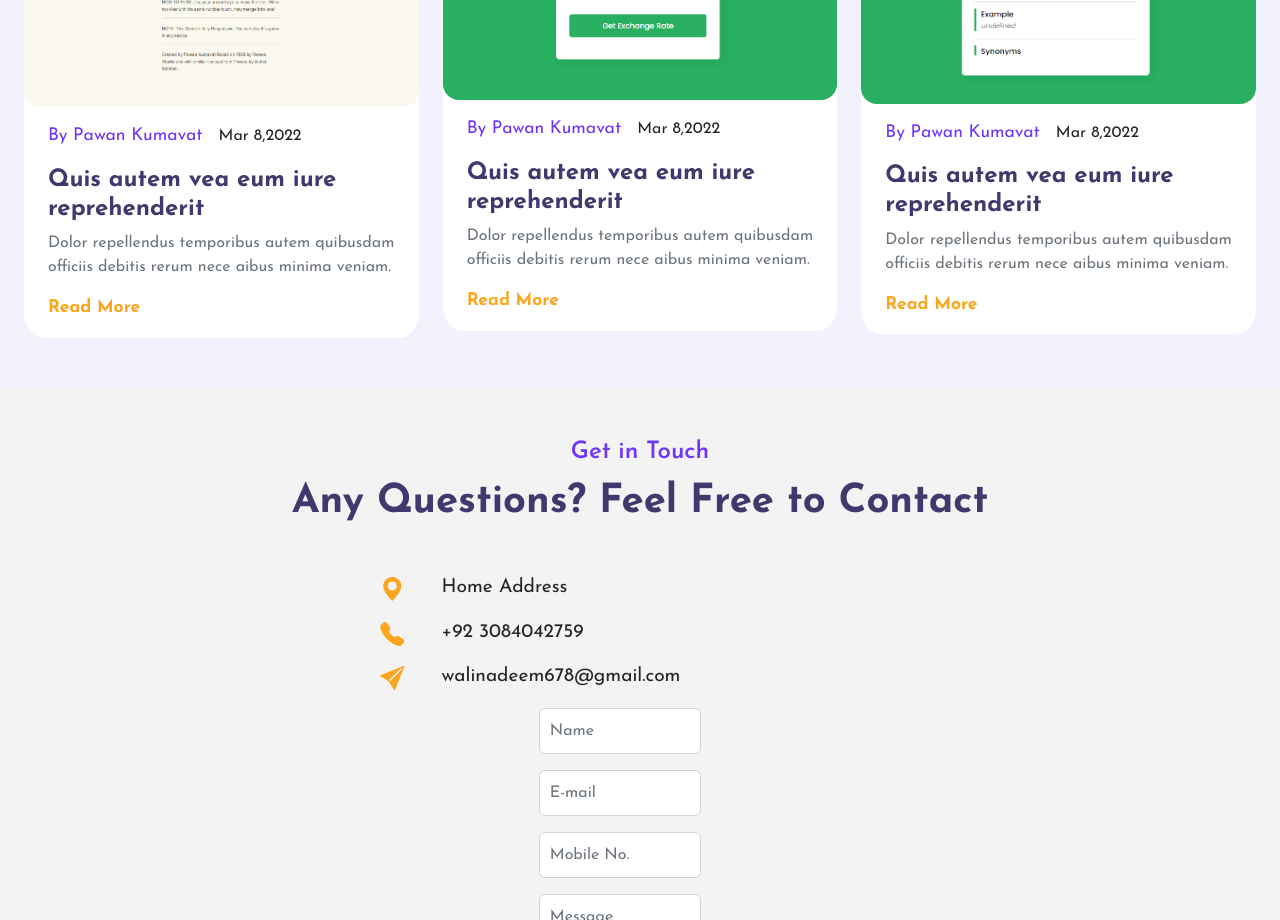
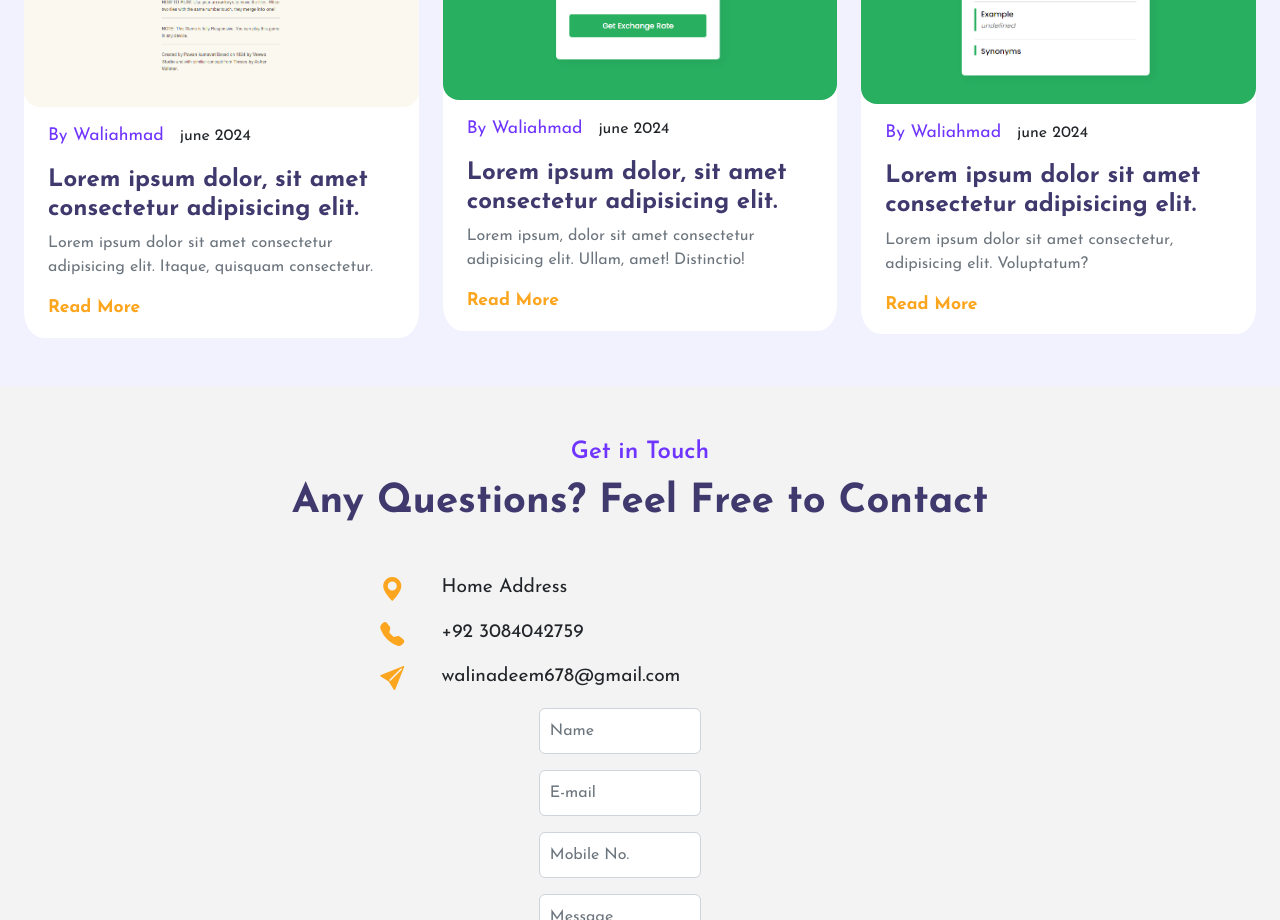
Before and after one commit to waliahamd/portfolia, a plain HTML site: page index.html in a window 1280 px wide. Shown: the part 3660-4580 px from the top of the page. Drawn offline with nearby package versions, Linux system fonts and the light colour scheme.

Commit message:
Update index.html

```diff
--- a/index.html
+++ b/index.html
@@ -470,14 +470,13 @@
               alt="..."
             />
             <div class="card-body px-4">
-              <small>By Pawan Kumavat</small
-              ><span class="ms-3">Mar 8,2022</span>
+              <small>By Waliahmad</small
+              ><span class="ms-3">june 2024</span>
               <h4 class="card-title">
-                <a href="">Quis autem vea eum iure reprehenderit</a>
+                <a href="">Lorem ipsum dolor, sit amet consectetur adipisicing elit.</a>
               </h4>
               <p class="text-muted">
-                Dolor repellendus temporibus autem quibusdam officiis debitis
-                rerum nece aibus minima veniam.
+                Lorem ipsum dolor sit amet consectetur adipisicing elit. Itaque, quisquam consectetur.
               </p>
               <a href="#" class="read-more-btn link" data-bs-toggle="modal" data-bs-target="#exampleModal1">Read More</a>
             </div>
@@ -491,15 +490,15 @@
               alt="..."
             />
             <div class="card-body px-4">
-              <small>By Pawan Kumavat</small
-              ><span class="ms-3">Mar 8,2022</span>
+              <small>By Waliahmad</small
+              ><span class="ms-3">june 2024</span>
               <h4 class="card-title">
-                <a href="">Quis autem vea eum iure reprehenderit</a>
+                <a href="">Lorem ipsum dolor, sit amet consectetur adipisicing elit.
+
+                </a>
               </h4>
               <p class="text-muted">
-                Dolor repellendus temporibus autem quibusdam officiis debitis
-                rerum nece aibus minima veniam.
-              </p>
+               Lorem ipsum, dolor sit amet consectetur adipisicing elit. Ullam, amet! Distinctio!              </p>
               <a href="#" class="read-more-btn link" data-bs-toggle="modal" data-bs-target="#exampleModal2">Read More</a>
             </div>
           </div>
@@ -512,14 +511,14 @@
               alt="..."
             />
             <div class="card-body px-4">
-              <small>By Pawan Kumavat</small
-              ><span class="ms-3">Mar 8,2022</span>
+              <small>By Waliahmad</small
+              ><span class="ms-3">june 2024</span>
               <h4 class="card-title">
-                <a href="">Quis autem vea eum iure reprehenderit</a>
+                <a href="">Lorem ipsum dolor sit amet consectetur adipisicing elit.</a>
               </h4>
               <p class="text-muted">
-                Dolor repellendus temporibus autem quibusdam officiis debitis
-                rerum nece aibus minima veniam.
+
+                Lorem ipsum dolor sit amet consectetur, adipisicing elit. Voluptatum?
               </p>
               <a href="#" class="read-more-btn link" data-bs-toggle="modal" data-bs-target="#exampleModal3">Read More</a>
             </div>
@@ -537,9 +536,9 @@
                   <img src="images/2048game.png" class="img-fluid" alt="">
                 </div>
                 <div class="content mt-3">
-                  <small>By Pawan Kumavat</small
-                    ><span class="text-muted ms-2">Mar 8,2022</span>
-                  <h4 class="card-title mt-3">Quis autem vea eum iure reprehenderit</h4>
+                  <small>By Waliahmad</small
+                    ><span class="text-muted ms-2">june 2024</span>
+                  <h4 class="card-title mt-3">Lorem ipsum, dolor sit amet consectetur adipisicing elit. Quasi.</h4>
                   <div class="social-links mt-4">
                       <button href="" class="rounded-pill dribble">
                         <i class="bi bi-dribbble"></i>
@@ -609,9 +608,9 @@
                   <img src="images/currency-converter.png" class="img-fluid" alt="">
                 </div>
                 <div class="content mt-3">
-                  <small>By Pawan Kumavat</small
+                  <small>By Waliahmad</small
                     ><span class="text-muted ms-2 ms-md-0">Mar 8,2022</span>
-                  <h4 class="card-title mt-3">Quis autem vea eum iure reprehenderit</h4>
+                  <h4 class="card-title mt-3">Lorem ipsum, dolor sit amet consectetur adipisicing elit.</h4>
                   <div class="social-links mt-4">
                       <button href="" class="rounded-pill dribble">
                         <i class="bi bi-dribbble"></i>
@@ -681,9 +680,9 @@
                   <img src="images/dictionary.png" class="img-fluid" alt="">
                 </div>
                 <div class="content mt-3">
-                  <small>By Pawan Kumavat</small
+                  <small>By Waliahmad</small
                     ><span class="text-muted ms-2 ms-md-0">Mar 8,2022</span>
-                  <h4 class="card-title mt-3">Quis autem vea eum iure reprehenderit</h4>
+                  <h4 class="card-title mt-3">Lorem ipsum dolor sit amet consectetur adipisicing elit.</h4>
                   <div class="social-links mt-4">
                       <button href="" class="rounded-pill dribble">
                         <i class="bi bi-dribbble"></i>
```
